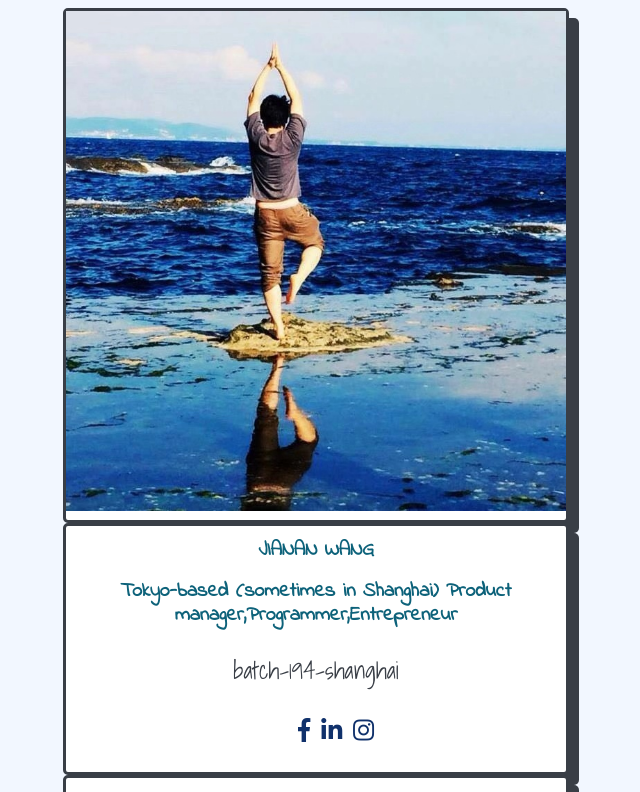
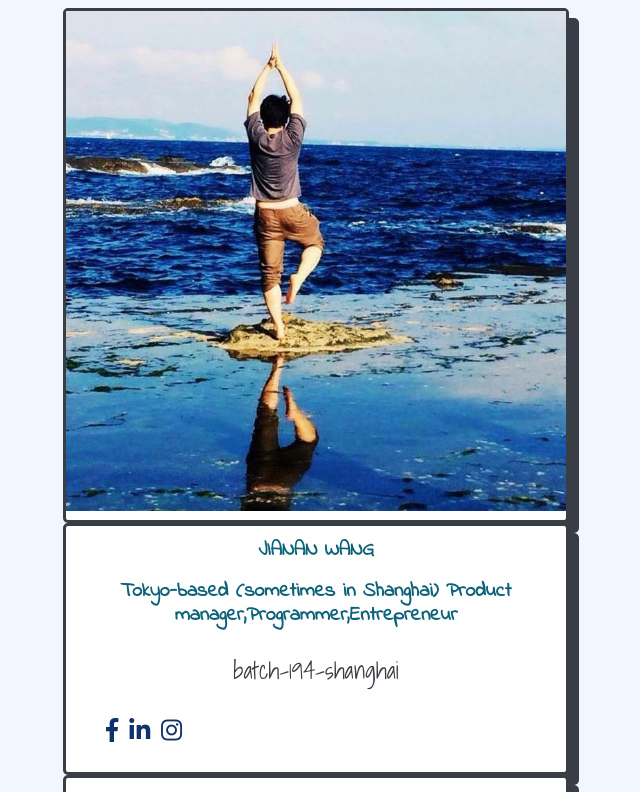
Before and after one commit to JiananWang1988/profile, a plain HTML site: page index.html in a window 1280 px wide. Shown: the top 792 px of the page, without its empty margins (324-964 px from the left). Drawn offline with Linux system fonts and the light colour scheme.

Commit message:
make my profile prettier

```diff
--- a/style.css
+++ b/style.css
@@ -14,15 +14,10 @@ h1,h2,h3 {
   text-align: center;
 }
 
-ul {
-  text-align: center;
-}
-
 li {
   color: #10316b;
   text-decoration: underline;
   display: inline-block;
-  padding-left: 0;
 }
 
 .box {
```
